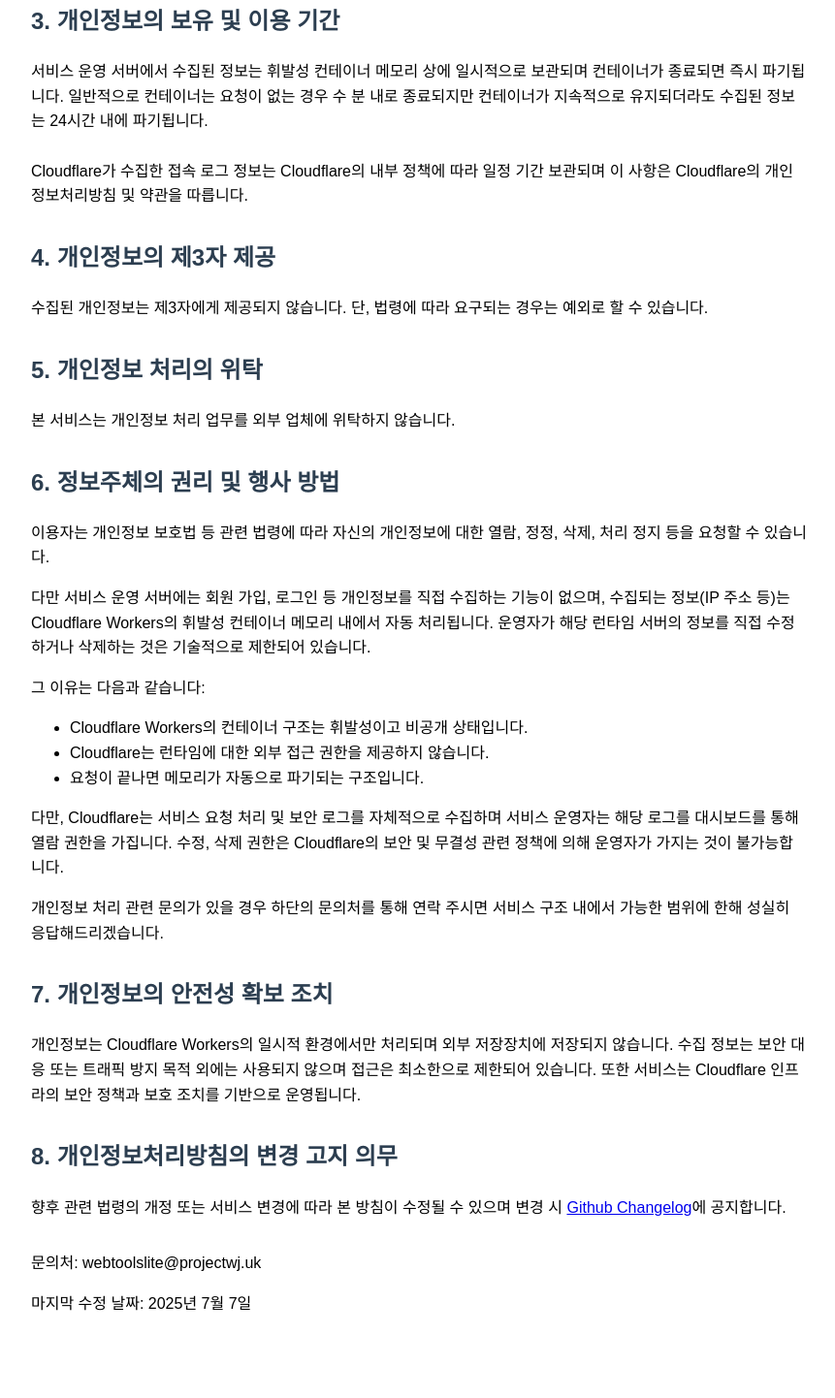
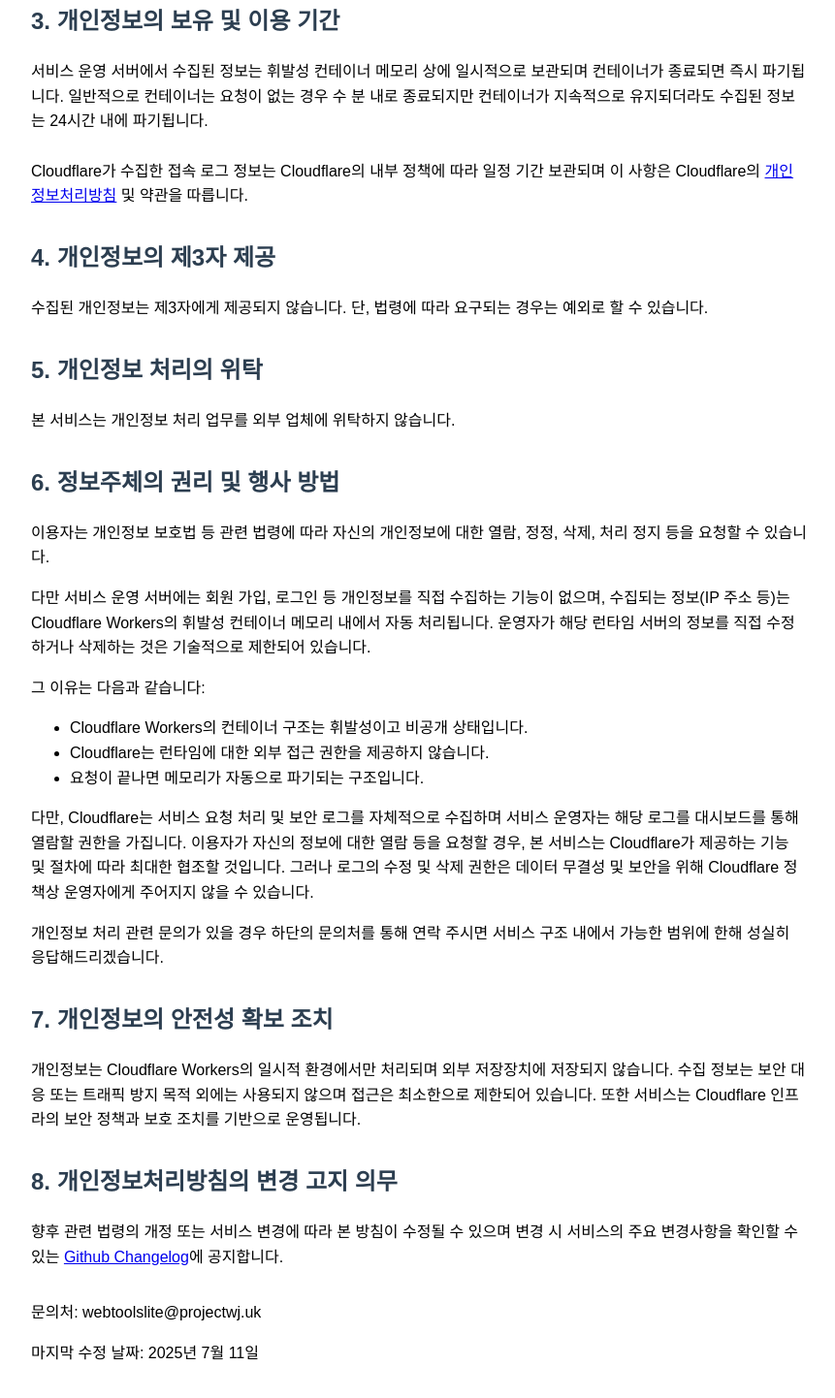
Before and after one commit to ProjectWJ/webtools_lite_extension, a website built with Vite: page docs/privacy.html in a window 1280 px wide. Shown: the part 708-2150 px from the top of the page at 97% size, without its empty margins (208-1069 px from the left). Before the commit the page ends 2129 px from the top, so only its background shows below. Built offline with nearby package versions, Linux system fonts and the light colour scheme.

Commit message:
개인정보처리방침 수정, 통합 주소 검색에서 API 요청 실패 시 안내 문구 수정

```diff
--- a/docs/privacy.html
+++ b/docs/privacy.html
@@ -43,8 +43,8 @@
           URL 등 브라우저 요청에 포함된 정보
         </li>
         <li>
-          <strong>수집 시점:</strong> 통합 주소 검색 기능을 이용할 때 (주소 검색
-          페이지 접속 또는 주소 요청 시)
+          <strong>수집 시점:</strong> 통합 주소 검색 페이지 접속, 주소 검색 요청
+          시
         </li>
         <li>
           <strong>수집 방법:</strong>
@@ -81,8 +81,14 @@
         유지되더라도 수집된 정보는 24시간 내에 파기됩니다.
         <br /><br />
         Cloudflare가 수집한 접속 로그 정보는 Cloudflare의 내부 정책에 따라 일정
-        기간 보관되며 이 사항은 Cloudflare의 개인정보처리방침 및 약관을
-        따릅니다.
+        기간 보관되며 이 사항은 Cloudflare의
+        <a
+          href="https://www.cloudflare.com/privacypolicy/"
+          target="_blank"
+          rel="noopener"
+          >개인정보처리방침</a
+        >
+        및 약관을 따릅니다.
       </p>
     </section>
 
@@ -121,9 +127,11 @@
       </ul>
       <p>
         다만, Cloudflare는 서비스 요청 처리 및 보안 로그를 자체적으로 수집하며
-        서비스 운영자는 해당 로그를 대시보드를 통해 열람 권한을 가집니다. 수정,
-        삭제 권한은 Cloudflare의 보안 및 무결성 관련 정책에 의해 운영자가 가지는
-        것이 불가능합니다.
+        서비스 운영자는 해당 로그를 대시보드를 통해 열람할 권한을 가집니다.
+        이용자가 자신의 정보에 대한 열람 등을 요청할 경우, 본 서비스는
+        Cloudflare가 제공하는 기능 및 절차에 따라 최대한 협조할 것입니다. 그러나
+        로그의 수정 및 삭제 권한은 데이터 무결성 및 보안을 위해 Cloudflare
+        정책상 운영자에게 주어지지 않을 수 있습니다.
       </p>
       <p>
         개인정보 처리 관련 문의가 있을 경우 하단의 문의처를 통해 연락 주시면
@@ -146,7 +154,7 @@
       <h2>8. 개인정보처리방침의 변경 고지 의무</h2>
       <p>
         향후 관련 법령의 개정 또는 서비스 변경에 따라 본 방침이 수정될 수 있으며
-        변경 시
+        변경 시 서비스의 주요 변경사항을 확인할 수 있는
         <a
           href="https://github.com/ProjectWJ/webtools_lite_extension/blob/main/changelog.md"
           target="_blank"
@@ -158,7 +166,7 @@
 
     <section>
       <p>문의처: webtoolslite@projectwj.uk</p>
-      <p>마지막 수정 날짜: 2025년 7월 7일</p>
+      <p>마지막 수정 날짜: 2025년 7월 11일</p>
     </section>
   </body>
 </html>
```
Also changed, not shown: src/popup/popup.ts (+5 -2 lines), changelog.md.
